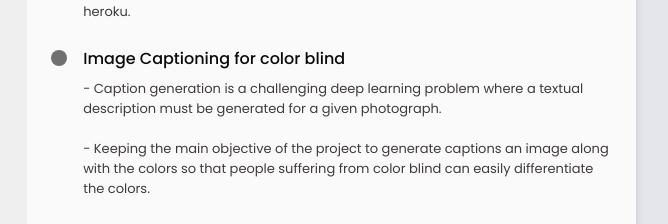
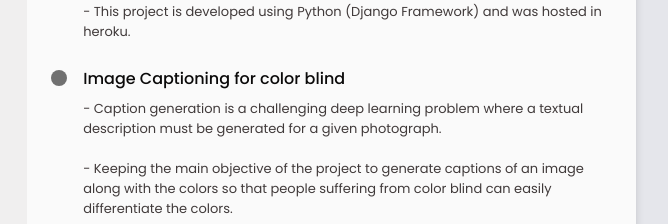
Before and after one commit to ChintalaNavaneeth/resume, a plain HTML site: page index.html in a window 1280 px wide. Shown: the part 288-512 px from the top of the page, 488-1156 px from the left. Drawn offline with nearby package versions, Linux system fonts and the light colour scheme.

Commit message:
deep learning project changes done 2

```diff
--- a/index.html
+++ b/index.html
@@ -246,6 +246,7 @@
                                 <p class="experience__description"> - Univ`Blog is an social media application which was
                                     created to run with in the university or an institution.
                                     <br>
+                                    <br>
                                     - Specially can act as an blog forum with in the university.
                                     <br>
                                     <br>
@@ -267,7 +268,8 @@
                                     textual description must be generated for a given photograph.
                                     <br>
                                     <br>
-                                    - Keeping the main objective of the project to generate captions an image along with
+                                    - Keeping the main objective of the project to generate captions of an image along
+                                    with
                                     the colors so that people suffering from color blind can easily differentiate the
                                     colors.
                                     <br>
```
